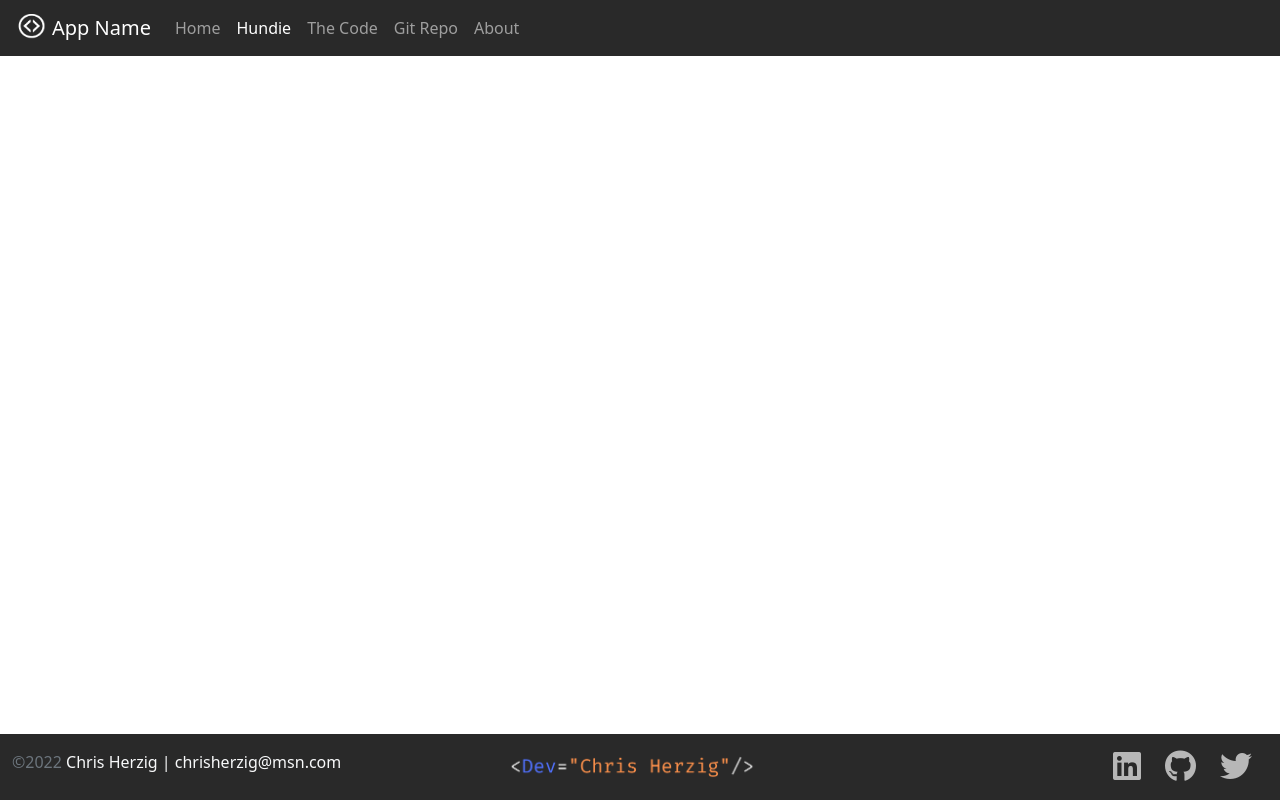
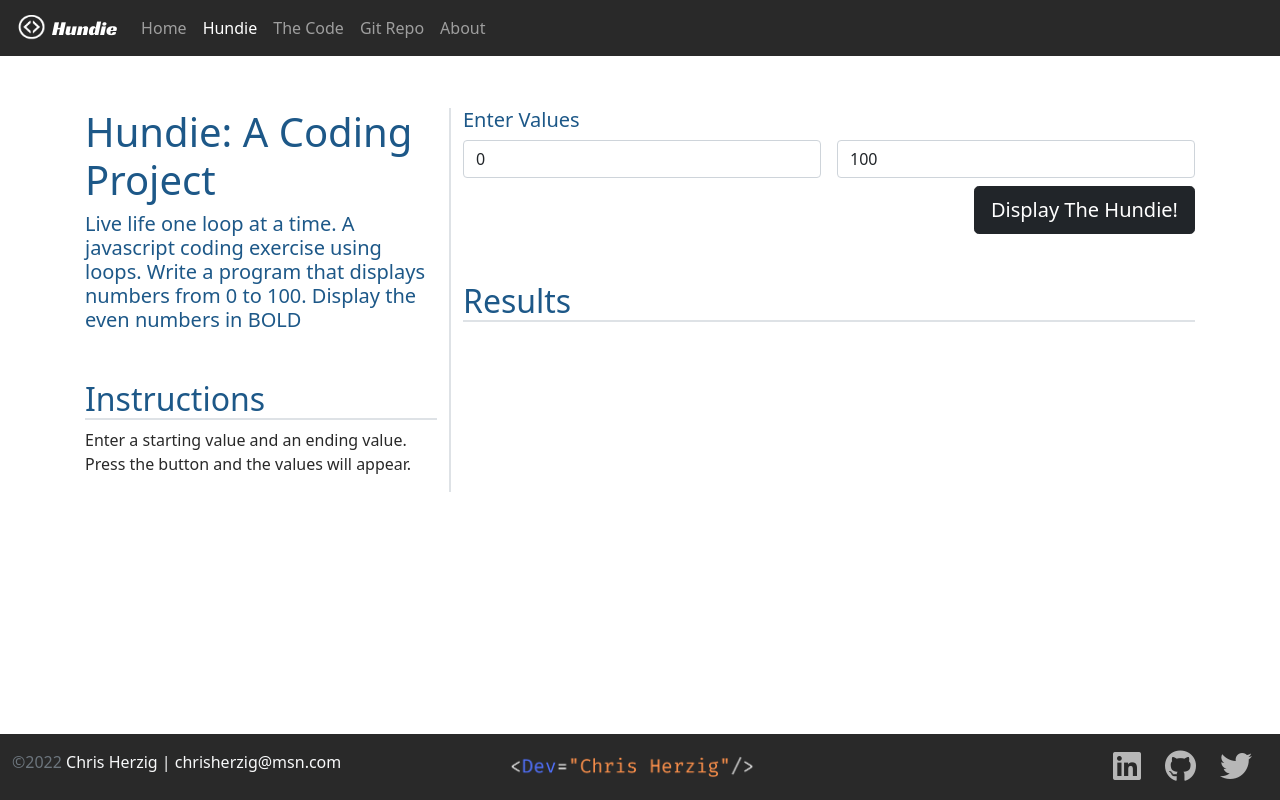
Before and after one commit to ScientistZero/Hundo, a plain HTML site: page app.html in a window 1280 px wide. Drawn offline with nearby package versions, Linux system fonts and the light colour scheme.

Commit message:
Working through Js

```diff
--- a/app.html
+++ b/app.html
@@ -13,6 +13,11 @@
 
     <script src="https://kit.fontawesome.com/5db21ba9c6.js" crossorigin="anonymous"></script>
 
+    <!--Google Fonts For Racing Sans One-->
+    <link rel="preconnect" href="https://fonts.googleapis.com">
+    <link rel="preconnect" href="https://fonts.gstatic.com" crossorigin>
+    <link href="https://fonts.googleapis.com/css2?family=Racing+Sans+One&display=swap" rel="stylesheet">
+
     <link href="css/site.css" rel="stylesheet">
     <link rel="icon" type="image/png" href="img/favicon-32x32.png">
 
@@ -24,7 +29,7 @@
     <nav class="navbar navbar-expand-md navbar-dark fixed-top">
         <div class="container-fluid">
             <a class="navbar-brand logoFont" href="#"><img src="img/Logo-Wht.png" alt="Chris Herzig Logo"
-                    class="d-inline-block align-text-top" width="40" height="25">App Name</a>
+                    class="d-inline-block align-text-top" width="40" height="25">Hundie</a>
             <button class="navbar-toggler" type="button" data-bs-toggle="collapse" data-bs-target="#navbarCollapse"
                 aria-controls="navbarCollapse" aria-expanded="false" aria-label="Toggle navigation">
                 <span class="navbar-toggler-icon"></span>
@@ -53,8 +58,44 @@
     </nav>
     <!--Main Section-->
     <main class="flex-shrink-0">
-        <div class="container">
-
+        <div class="container mt-5">
+            <div class="row row-cols-1 row-cols-lg-2">
+                <div class="col-lg-4 col border-end border-2">
+                    <h1>Hundie: A Coding Project</h1>
+                    <h4 class="lead">Live life one loop at a time. A javascript coding exercise using loops. Write a
+                        program that displays numbers from 0 to 100. Display the even numbers in <strong>BOLD</strong>
+                    </h4>
+                    <h2 class="mt-5 border-bottom border-2">Instructions</h2>
+                    <p>Enter a starting value and an ending value. Press the button and the values will appear.</p>
+                </div>
+                <div class="col-lg-8">
+                    <div>
+                        <h5>Enter Values</h5>
+                        <form class="row gy-2 gx-3">
+                            <div class="col">
+                                <input id="startValue" type="number" class="form-control" placeholder="Start Value"
+                                    value="0" aria-label="Start Value">
+                            </div>
+                            <div class="col">
+                                <input id="endValue" type="number" class="form-control" placeholder="End Value"
+                                    value="100" aria-label="End Value">
+                            </div>
+                            <div class="col-12 d-flex justify-content-end">
+                                <button id="btnSubmit" type="button" class="btn btn-dark btn-lg">Display The
+                                    Hundie!</button>
+                            </div>
+                        </form>
+                        <h2 class="mt-5 border-bottom border-2">Results</h2>
+                        <div class="table-responsive">
+                            <table class="table table-striped table-sm">
+                                <tbody id="results">
+                                    <!--Results Go Here-->
+                                </tbody>
+                            </table>
+                        </div>
+                    </div>
+                </div>
+            </div>
         </div>
     </main>
     <!--Footer Section-->
@@ -62,7 +103,8 @@
         <div class="container-fluid">
             <div class="row row-cols-1 row-cols-lg-3 gy-2">
                 <div class="col order-last order-lg-first text-light">
-                    <div><span class="text-muted">&copy;2022</span> Chris Herzig | chrisherzig@msn.com </div>
+                    <div><span class="text-muted">&copy;2022</span> Chris Herzig |
+                        chrisherzig@msn.com </div>
                 </div>
                 <div class="col d-flex align-items-center justify-content-start justify-content-lg-center">
                     <img src="img/Dev=Chris Herzig.png" alt="Chris Herzig Logo" height="24">
@@ -72,18 +114,21 @@
                         <div class="col social"><a href="https://www.linkedin.com/in/chrisherzig" target="_blank"><i
                                     class="fab fa-linkedin fa-2x"></i></a></div>
                         <div class="col social"><a href="https://github.com/ScientistZero" target="_blank"><i
-                                    class="fab fa-github fa-2x"></i></a></div>
+                                    class="fab fa-github fa-2x"></i></a>
+                        </div>
                         <div class="col social"><a href="https://twitter.com/herzigchris" target="_blank"><i
-                                    class="fab fa-twitter fa-2x"></i></a></div>
+                                    class="fab fa-twitter fa-2x"></i></a>
+                        </div>
                     </div>
                 </div>
             </div>
         </div>
     </footer>
-     <!-- Bootstrap JS -->
-     <script src="https://cdn.jsdelivr.net/npm/bootstrap@5.1.1/dist/js/bootstrap.bundle.min.js"
-     integrity="sha384-/bQdsTh/da6pkI1MST/rWKFNjaCP5gBSY4sEBT38Q/9RBh9AH40zEOg7Hlq2THRZ" crossorigin="anonymous">
- </script>
- <script src="js/site.js"></script>
+    <!-- Bootstrap JS -->
+    <script src="https://cdn.jsdelivr.net/npm/bootstrap@5.1.1/dist/js/bootstrap.bundle.min.js"
+        integrity="sha384-/bQdsTh/da6pkI1MST/rWKFNjaCP5gBSY4sEBT38Q/9RBh9AH40zEOg7Hlq2THRZ" crossorigin="anonymous">
+    </script>
+    <script src="js/site.js"></script>
 </body>
+
 </html>
--- a/css/site.css
+++ b/css/site.css
@@ -6,6 +6,10 @@
 
 }
 
+
+.logoFont {
+    font-family: 'Racing Sans One', cursive;
+}
 body {
     color: var(--dark-color);
 }
```
Also changed, not shown: code.html (+5 -0 lines), index.html (+6 -2 lines).
